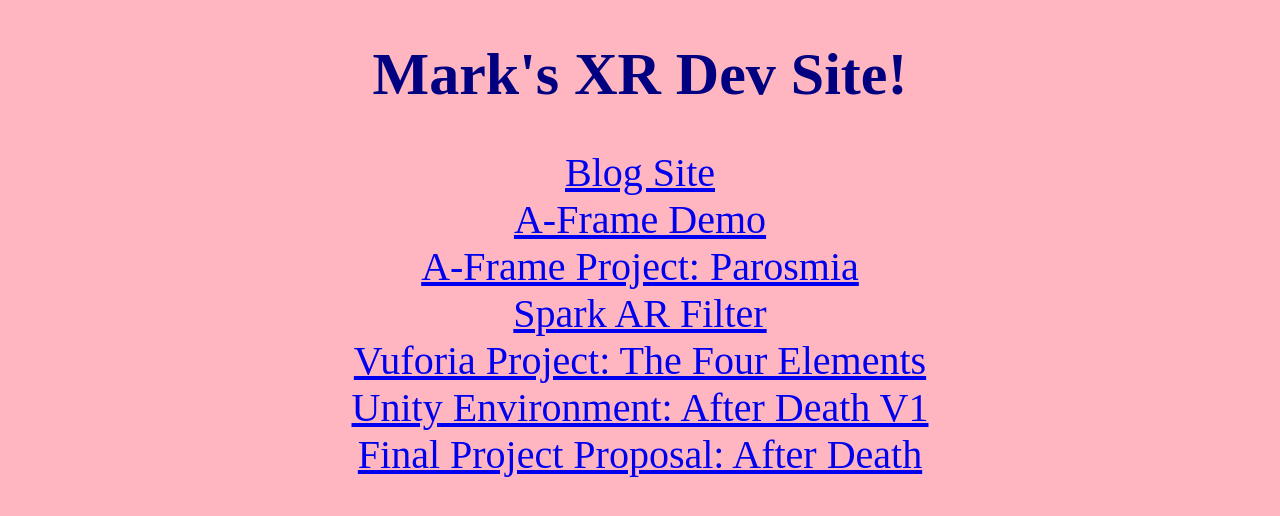
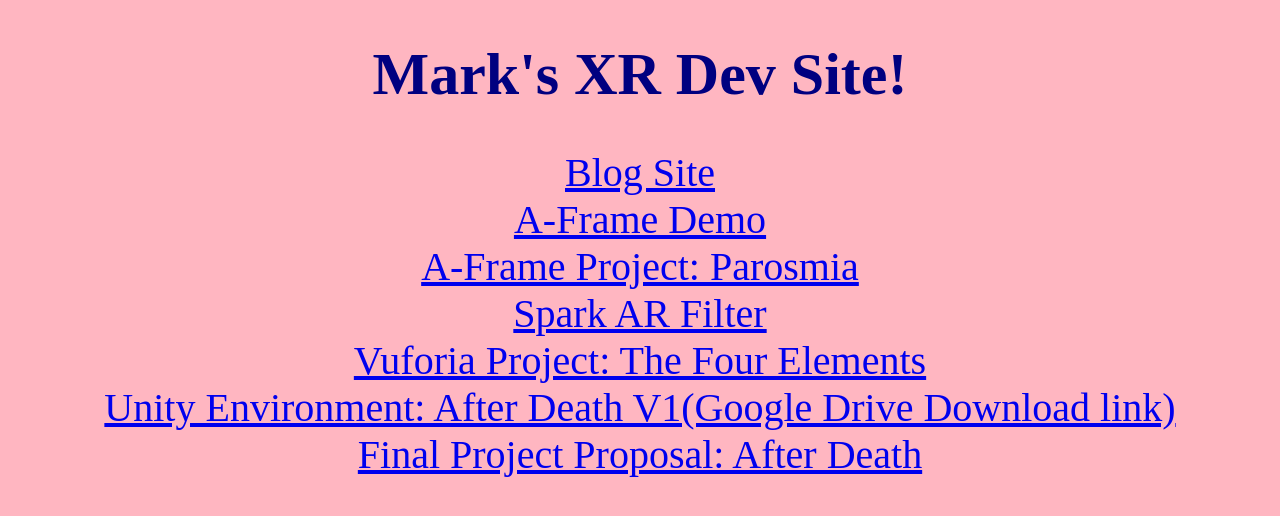
Before and after one commit to markallman51/xrDev, a plain HTML site: page index.html in a window 1280 px wide. Drawn offline with Linux system fonts and the light colour scheme.

Commit message:
added text

```diff
--- a/index.html
+++ b/index.html
@@ -27,7 +27,7 @@
         <br>
         <a href="packages/fourElements.zip" download>Vuforia Project: The Four Elements</a>
         <br>
-        <a href="https://drive.google.com/uc?export=download&id=1xCRF8yjNfXLtUiaQdEByKzBHG_ejhEP4">Unity Environment: After Death V1</a>
+        <a href="https://drive.google.com/uc?export=download&id=1xCRF8yjNfXLtUiaQdEByKzBHG_ejhEP4">Unity Environment: After Death V1(Google Drive Download link)</a>
         <br>
         <a href="packages/finalProposal.pdf"> Final Project Proposal: After Death </a>
     </body>
```
